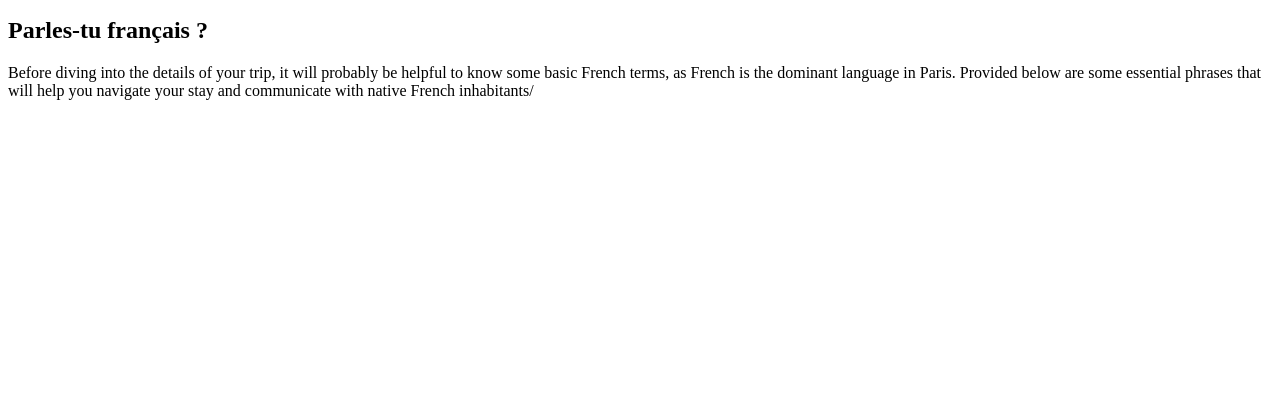
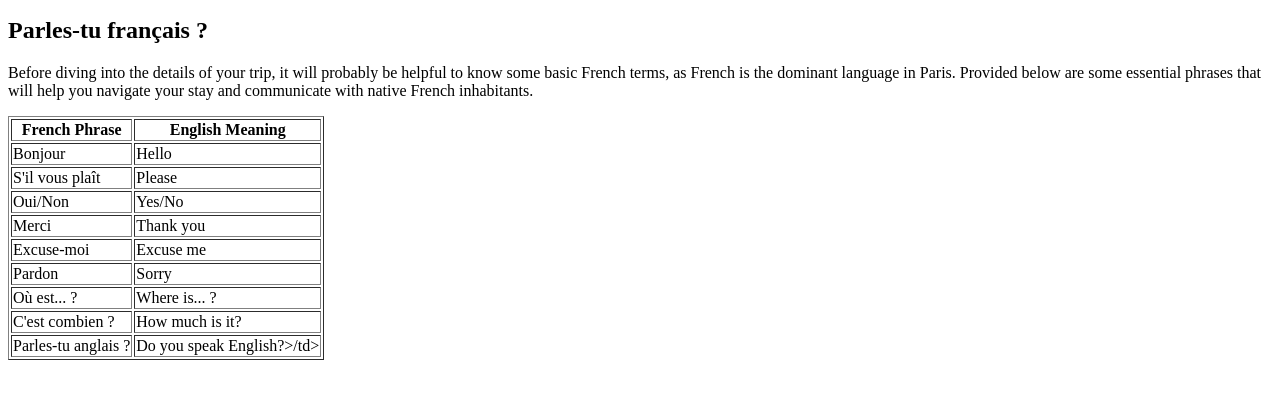
Before and after one commit to ArdsleyHS/firstwebsite-catherine-chun, a plain HTML site: page index.html in a window 1280 px wide. Shown: the part 137-536 px from the top of the page. Drawn offline with Linux system fonts and the light colour scheme.

Commit message:
Update index.html
Added a table to the website

```diff
--- a/index.html
+++ b/index.html
@@ -18,13 +18,56 @@
     Paris!
   </p>
 
+
   <h2>Parles-tu français ?</h2>
   <p>
     Before diving into the details of your trip, it will  probably be helpful to
     know some basic French terms, as French is the dominant language in Paris.
     Provided below are some essential phrases that will help you navigate your
-    stay and communicate with native French inhabitants/
+    stay and communicate with native French inhabitants.
   </p>
+
+  <table border = "1">
+    <tr>
+      <th>French Phrase</th>
+      <th>English Meaning</th>
+    </tr>
+    <tr>
+      <td>Bonjour</td>
+      <td>Hello</td>
+    </tr>
+    <tr>
+      <td>S'il vous plaît</td>
+      <td>Please</td>
+    <tr>
+      <td>Oui/Non</td>
+      <td>Yes/No</td>
+    </tr>
+    <tr>
+      <td>Merci</td>
+      <td>Thank you</td>
+    </tr>
+    <tr>
+      <td>Excuse-moi</td>
+      <td>Excuse me</td>
+    </tr>
+    <tr>
+      <td>Pardon</td>
+      <td>Sorry</td>
+    </tr>
+    <tr>
+      <td>Où est... ?</td>
+      <td>Where is... ?</td>
+    </tr>
+    <tr>
+      <td>C'est combien ?</td>
+      <td>How much is it?</td>
+    </tr>
+    <tr>
+        <td>Parles-tu anglais ?</td>
+        <td>Do you speak English?>/td>
+    </tr>
+  </table>
 
 </body>
 </html>
```
